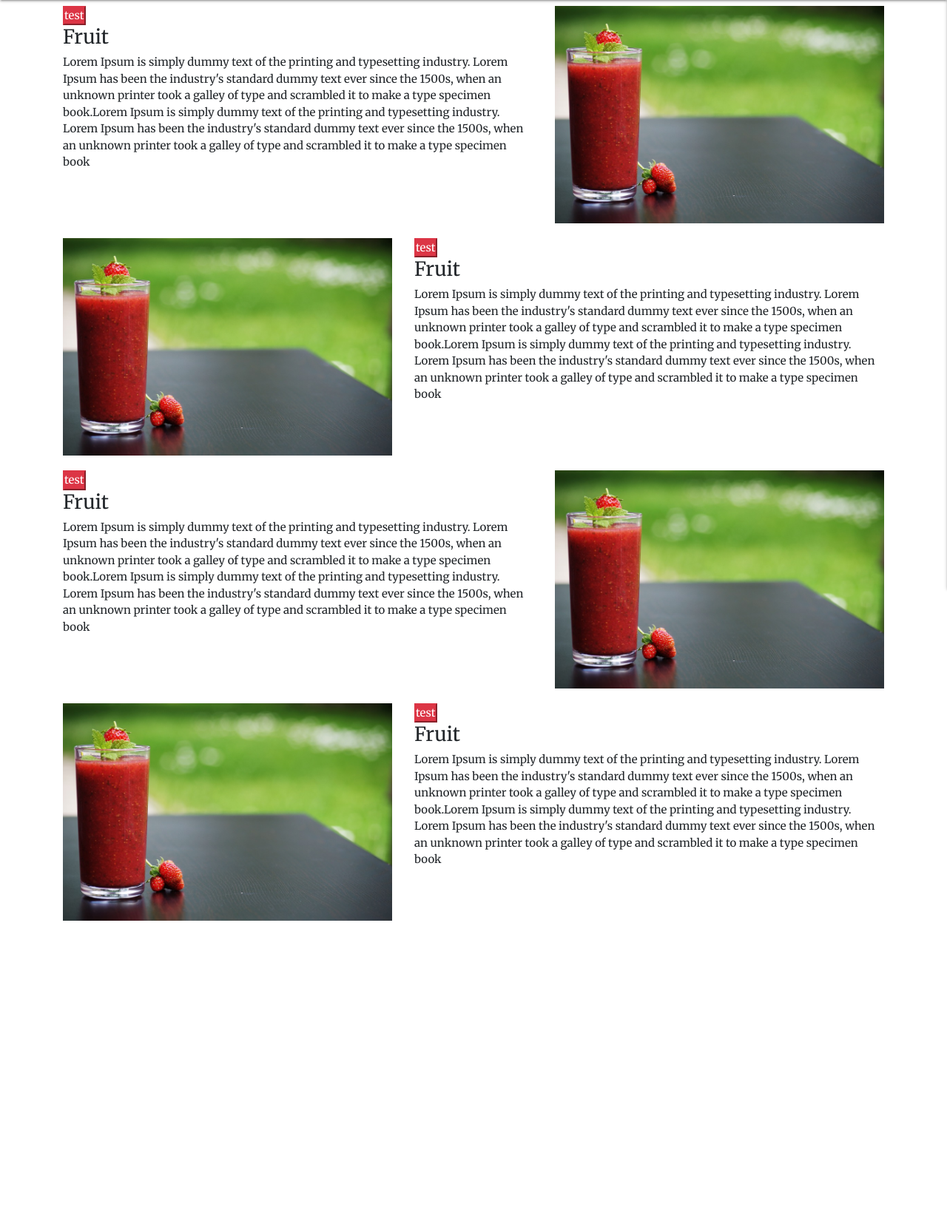
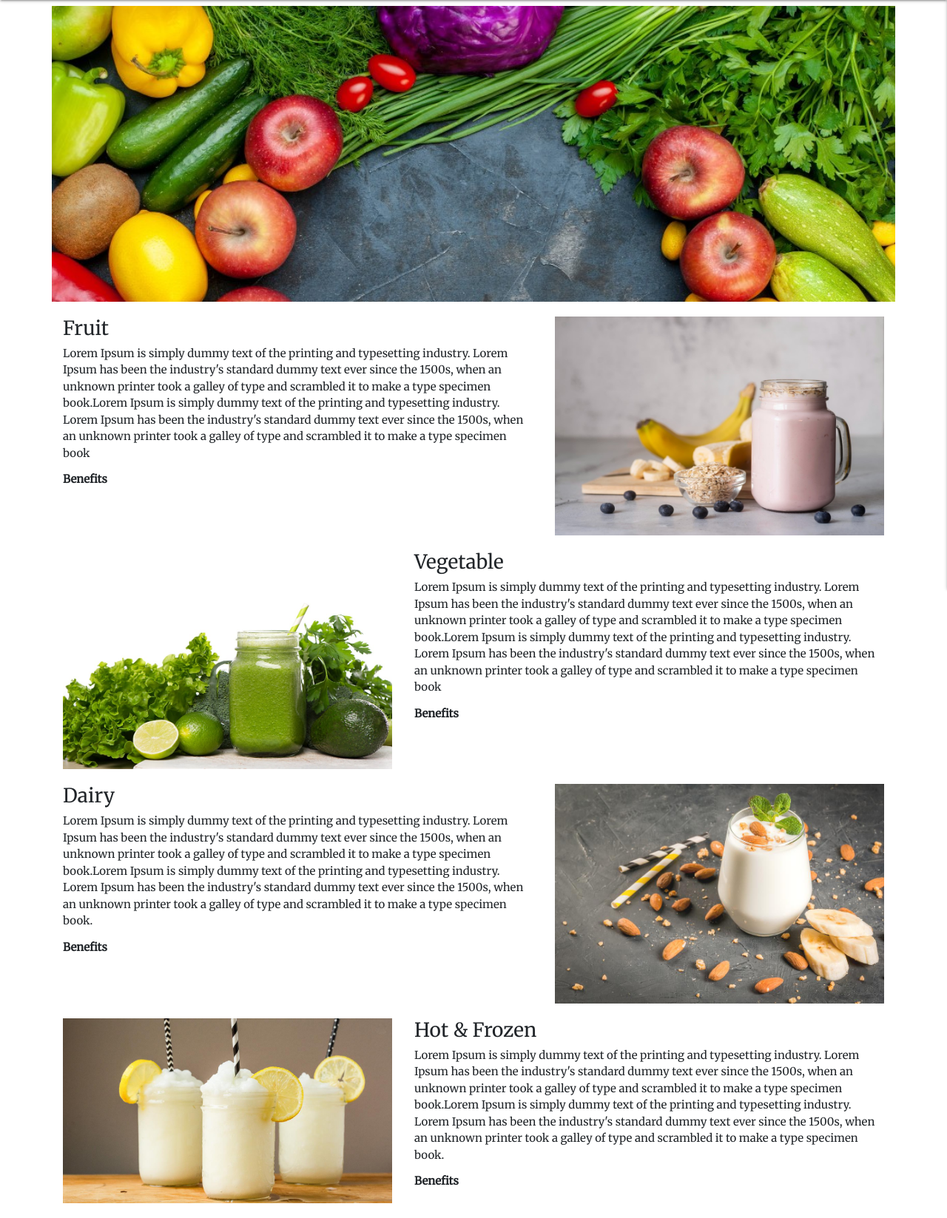
Before and after one commit to colinflahive/CI-MS3-Smooth-ez, a Flask app: page / in a window 1280 px wide. Shown: the part 64-1711 px from the top of the page at 74% size. Before the commit the page ends 1309 px from the top, so only its background shows below. Run offline with Flask 2, Linux system fonts and the light colour scheme; data that the repository does not hold is empty; some libraries are stand-ins or nearby versions; some web fonts are replaced.

Commit message:
images added for categories on index.html

```diff
--- a/static/css/style.css
+++ b/static/css/style.css
@@ -12,6 +12,13 @@ body{
 }
 
 /*-------------------------Home Page------------------*/
+
+#homepage-header {
+    height: 50vh;
+    background: url("/static/assets/images/home.jpg");
+    background-size: cover;
+    display: flex;
+}
 
 .col-md-5 img{
     width: 100%;
--- a/templates/base.html
+++ b/templates/base.html
@@ -14,11 +14,13 @@
     {% block styles %}
     {% endblock %}
     <title>Smooth-ez</title>
+
 </head>
 
 <body>
     <header>
         <!-- Main Navbar -->
+        <div class="navbar-fixed">
         <nav class="green darken-2">
             <div class="nav-wrapper">
                 <a href="{{ url_for('get_smoothies')}}" class="brand-logo">Smooth-ez</a>
@@ -39,7 +41,7 @@
                 </ul>
             </div>
         </nav>
-
+    </div>
         <!-- Mobile Side Navbar -->
         <ul class="sidenav" id="mobile-demo">
             <li>
--- a/templates/index.html
+++ b/templates/index.html
@@ -1,10 +1,14 @@
-{% extends "base.html" %} {% block content %}
+{% extends "base.html" %}
+{% block content %}
 
 <h2>{{pagetitle}}</h2>
 
+<div class="row" id="homepage-header">
+    <div class="col s12 intro-text"></div>
+</div>
+
 <div class="row featurette">
     <div class="col-md-7">
-        <button class="btn-danger">test</button>
         <h3>Fruit</h3>
         <p>
             Lorem Ipsum is simply dummy text of the printing and typesetting industry. Lorem Ipsum has been the
@@ -13,22 +17,22 @@
             typesetting
             industry. Lorem Ipsum has been the industry's standard dummy text ever since the 1500s, when an unknown
             printer took a galley of type and scrambled it to make a type specimen book
+            <strong><h6>Benefits</h6></strong>
         </p>
     </div>
 
     <div class="col-md-5">
-        <img src="static/assets/images/reg-page.jpg" class="responsive-img" alt="fruit image">
+        <img src="static/assets/images/home-fruit.jpg" class="responsive-img" alt="fruit image">
     </div>
 </div>
 
 <div class="row featurette">
 
     <div class="col-md-5">
-        <img src="static/assets/images/reg-page.jpg" class="responsive-img" alt="fruit image">
+        <img src="static/assets/images/home-veg.jpg" class="responsive-img" alt="veg image">
     </div>
     <div class="col-md-7">
-        <button class="btn-danger">test</button>
-        <h3>Fruit</h3>
+        <h3>Vegetable</h3>
         <p>
             Lorem Ipsum is simply dummy text of the printing and typesetting industry. Lorem Ipsum has been the
             industry's standard dummy text ever since the 1500s, when an unknown printer took a galley of type and
@@ -36,6 +40,7 @@
             typesetting
             industry. Lorem Ipsum has been the industry's standard dummy text ever since the 1500s, when an unknown
             printer took a galley of type and scrambled it to make a type specimen book
+            <strong><h6>Benefits</h6></strong>
         </p>
     </div>
 
@@ -44,37 +49,37 @@
 
 <div class="row featurette">
     <div class="col-md-7">
-        <button class="btn-danger">test</button>
-        <h3>Fruit</h3>
+        <h3>Dairy</h3>
         <p>
             Lorem Ipsum is simply dummy text of the printing and typesetting industry. Lorem Ipsum has been the
             industry's standard dummy text ever since the 1500s, when an unknown printer took a galley of type and
             scrambled it to make a type specimen book.Lorem Ipsum is simply dummy text of the printing and
             typesetting
             industry. Lorem Ipsum has been the industry's standard dummy text ever since the 1500s, when an unknown
-            printer took a galley of type and scrambled it to make a type specimen book
+            printer took a galley of type and scrambled it to make a type specimen book.
+            <strong><h6>Benefits</h6></strong>
         </p>
     </div>
 
     <div class="col-md-5">
-        <img src="static/assets/images/reg-page.jpg" class="responsive-img" alt="fruit image">
+        <img src="static/assets/images/home-dairy.jpg" class="responsive-img" alt="dairy image">
     </div>
 </div>
 
 <div class="row featurette">
     <div class="col-md-5">
-        <img src="static/assets/images/reg-page.jpg" class="responsive-img" alt="fruit image">
+        <img src="static/assets/images/home-frozen.jpg" class="responsive-img" alt="frozen image">
     </div>
     <div class="col-md-7">
-        <button class="btn-danger">test</button>
-        <h3>Fruit</h3>
+        <h3>Hot & Frozen</h3>
         <p>
             Lorem Ipsum is simply dummy text of the printing and typesetting industry. Lorem Ipsum has been the
             industry's standard dummy text ever since the 1500s, when an unknown printer took a galley of type and
             scrambled it to make a type specimen book.Lorem Ipsum is simply dummy text of the printing and
             typesetting
             industry. Lorem Ipsum has been the industry's standard dummy text ever since the 1500s, when an unknown
-            printer took a galley of type and scrambled it to make a type specimen book
+            printer took a galley of type and scrambled it to make a type specimen book.
+            <strong><h6>Benefits</h6></strong>
         </p>
     </div>
 
```
Also changed, not shown: static/assets/images/home-dairy.jpg (added), static/assets/images/home-frozen.jpg (added), static/assets/images/home-fruit.jpg (added), static/assets/images/home-veg.jpg (added), static/assets/images/home.jpg (added), static/assets/images/homepage-hero-image.jpg (deleted).
